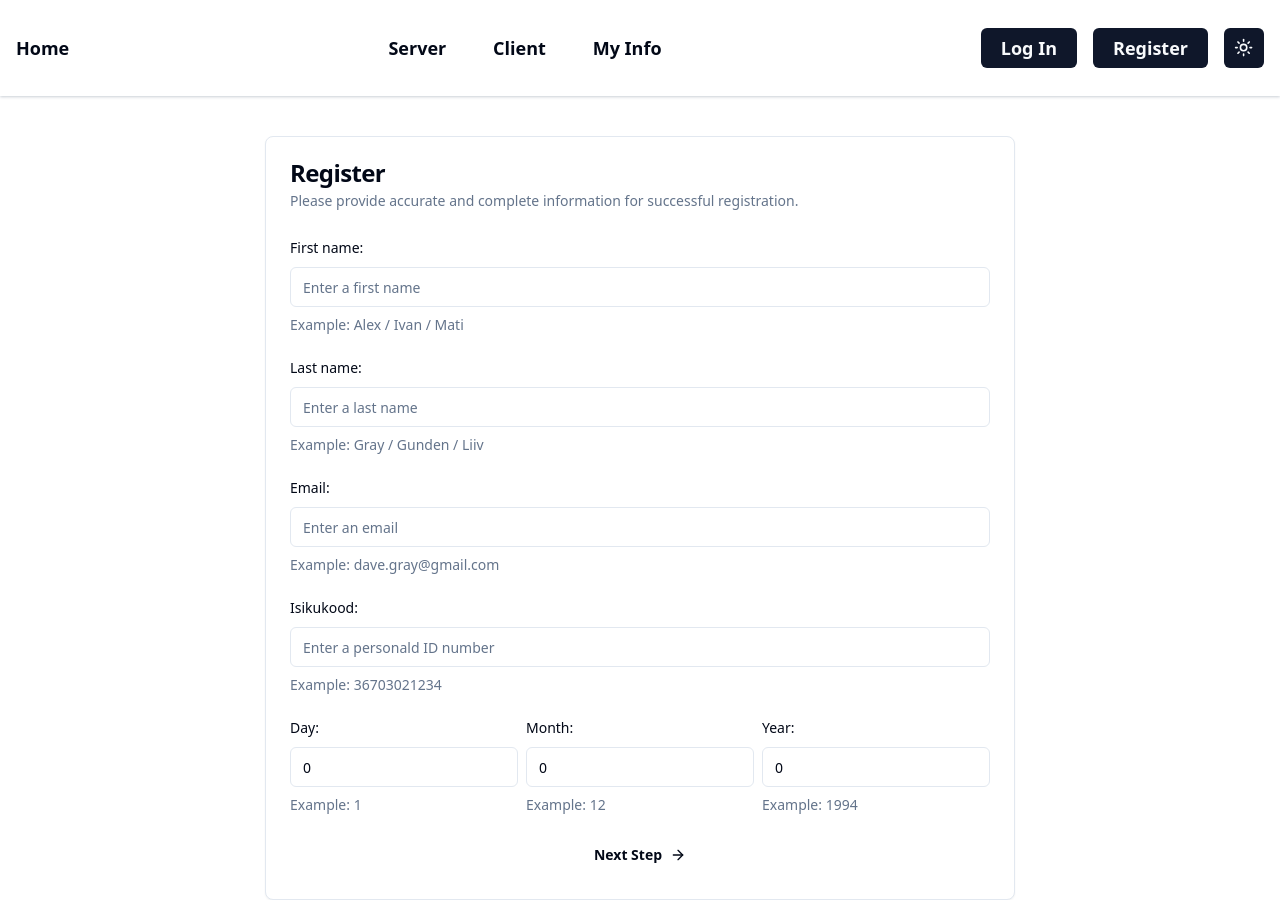
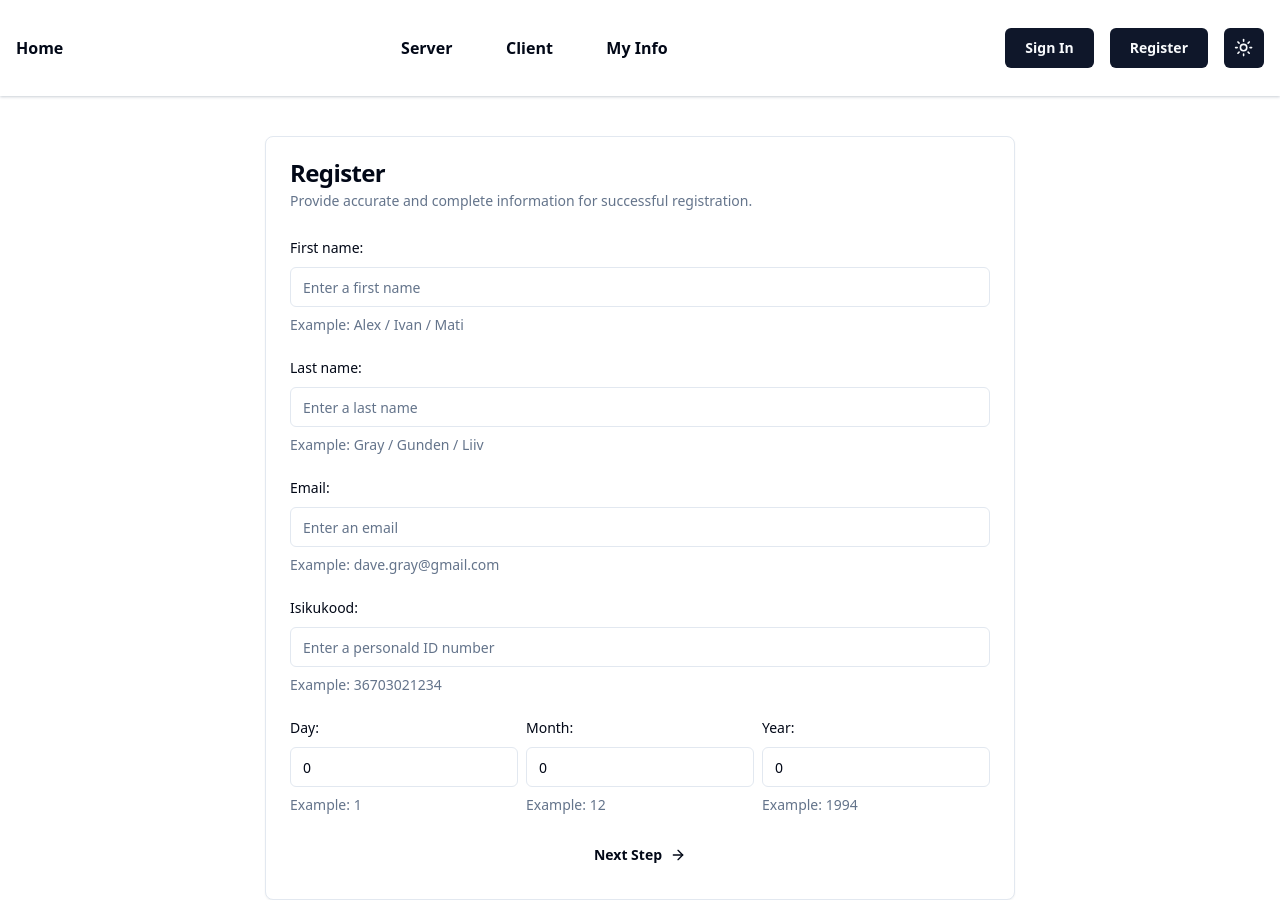
Before and after one commit to ZulfiPy/RW-RentAPI-FormWithNextJS, a Next.js app: page /register in a window 1280 px wide. Built offline with nearby package versions, Linux system fonts and the light colour scheme.

Commit message:
styling modified

```diff
--- a/src/components/MainNav.tsx
+++ b/src/components/MainNav.tsx
@@ -29,7 +29,7 @@ export default function MainNav() {
                         <div className="order-1 font-semibold">
                             <NavigationMenuItem>
                                 <Link href="/" legacyBehavior passHref>
-                                    <NavigationMenuLink className="text-lg">
+                                    <NavigationMenuLink className="font-bold">
                                         Home
                                     </NavigationMenuLink>
                                 </Link>
@@ -39,7 +39,7 @@ export default function MainNav() {
                         <div className="order-2 w-80 flex justify-around font-semibold ">
                             <NavigationMenuItem>
                                 <Link href="/server" legacyBehavior passHref>
-                                    <NavigationMenuLink className="text-lg">
+                                    <NavigationMenuLink className="font-bold">
                                         Server
                                     </NavigationMenuLink>
                                 </Link>
@@ -47,7 +47,7 @@ export default function MainNav() {
 
                             <NavigationMenuItem>
                                 <Link href="/client" legacyBehavior passHref>
-                                    <NavigationMenuLink className="text-lg">
+                                    <NavigationMenuLink className="font-bold">
                                         Client
                                     </NavigationMenuLink>
                                 </Link>
@@ -55,7 +55,7 @@ export default function MainNav() {
 
                             <NavigationMenuItem>
                                 <Link href="/about" legacyBehavior passHref>
-                                    <NavigationMenuLink className="text-lg">
+                                    <NavigationMenuLink className="font-bold">
                                         My Info
                                     </NavigationMenuLink>
                                 </Link>
@@ -64,11 +64,11 @@ export default function MainNav() {
 
                         <div className="order-3 flex flex-col items-center space-y-3 md:space-x-4 md:space-y-0 md:flex-row">
                             <Button
-                                className="font-bold p-5 text-lg"
+                                className="font-bold p-5"
                                 onClick={() => router.push('/sign-in')}
-                            >Log In</Button>
+                            >Sign In</Button>
                             <Button
-                                className="font-bold p-5 text-lg"
+                                className="font-bold p-5"
                                 onClick={() => router.push('/register')}
                             >Register</Button>
                             <DropdownMenu>
--- a/src/components/RegisterForm.tsx
+++ b/src/components/RegisterForm.tsx
@@ -65,18 +65,17 @@ const RegisterForm = () => {
     }
 
     return (
-        <div className="container flex justify-center mt-10">
+        <div className="mt-10">
             <Card>
                 <CardHeader>
                     <CardTitle>Register</CardTitle>
-                    <CardDescription>Please provide accurate and complete information for successful registration.</CardDescription>
+                    <CardDescription>Provide accurate and complete information for successful registration.</CardDescription>
                 </CardHeader>
                 <CardContent>
                     <Form {...form}>
                         <form
                             className="flex flex-col"
                             onSubmit={form.handleSubmit(handleRegisterForm)}>
-
                             <div className={cn("space-y-5", { hidden: formStep === 1 })}>
                                 {/* First name */}
                                 <FormField
```
